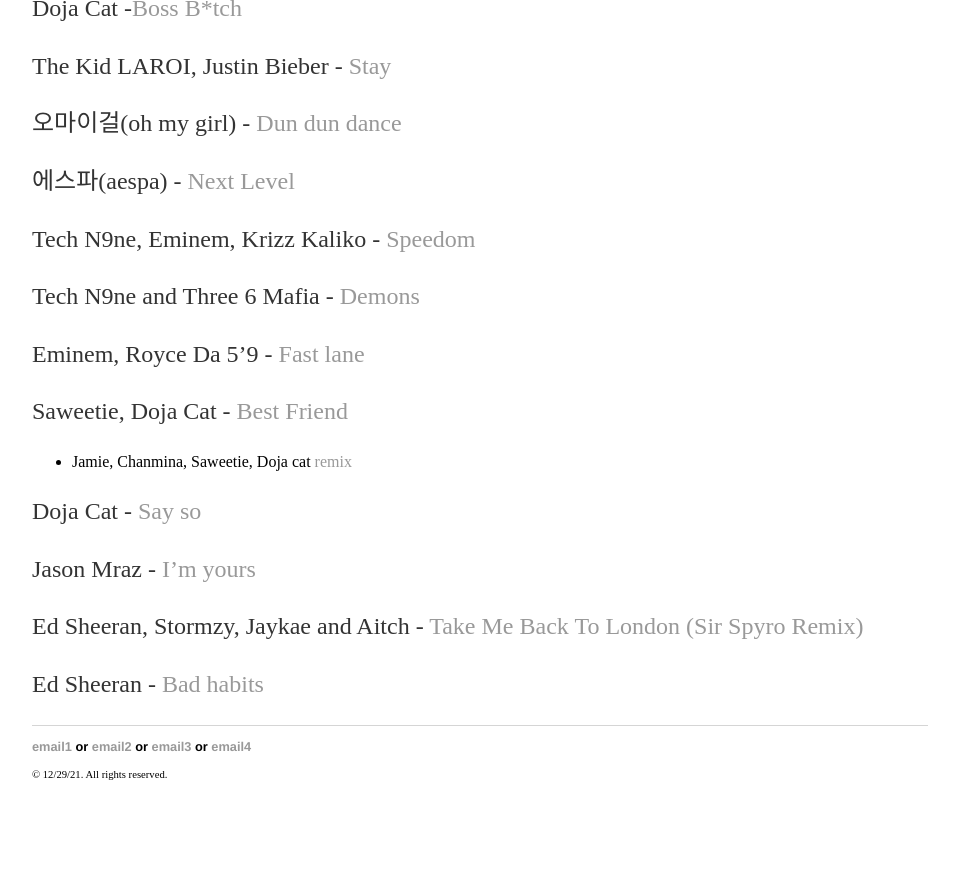
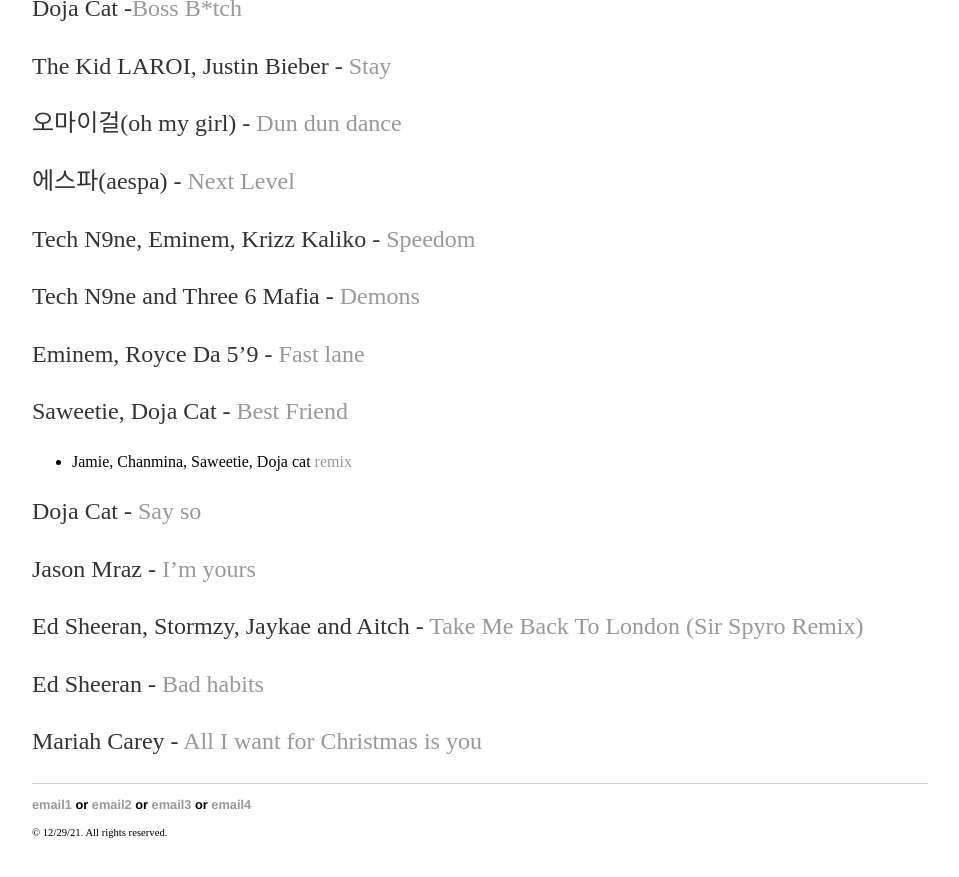
Before and after one commit to yjkweon24/yjkweon24.github.io, a Jekyll site: the page built from _posts/2018-10-23-songs-that-i-love.md, in a window 1280 px wide and 900 px high, scrolled down 17472 px. Shown: the top 877 px of the window, without its empty margins (160-1119 px from the left). Built offline with Jekyll 4.4.1, drawn with Linux system fonts in a browser that asks for light colours; before the commit the page ends 18314 px from its top, so only the background shows below that.

Commit message:
Update 2018-10-23-songs-that-i-love.md

```diff
--- a/_posts/2018-10-23-songs-that-i-love.md
+++ b/_posts/2018-10-23-songs-that-i-love.md
@@ -621,3 +621,5 @@
 Ed Sheeran, Stormzy, Jaykae and Aitch - [Take Me Back To London (Sir Spyro Remix)](https://www.youtube.com/watch?v=XJQy_R9CYR4&ab_channel=EdSheeran)
 
 Ed Sheeran - [Bad habits](https://www.youtube.com/watch?v=orJSJGHjBLI)
+
+Mariah Carey - [All I want for Christmas is you](https://www.youtube.com/watch?v=yXQViqx6GMY)
```
